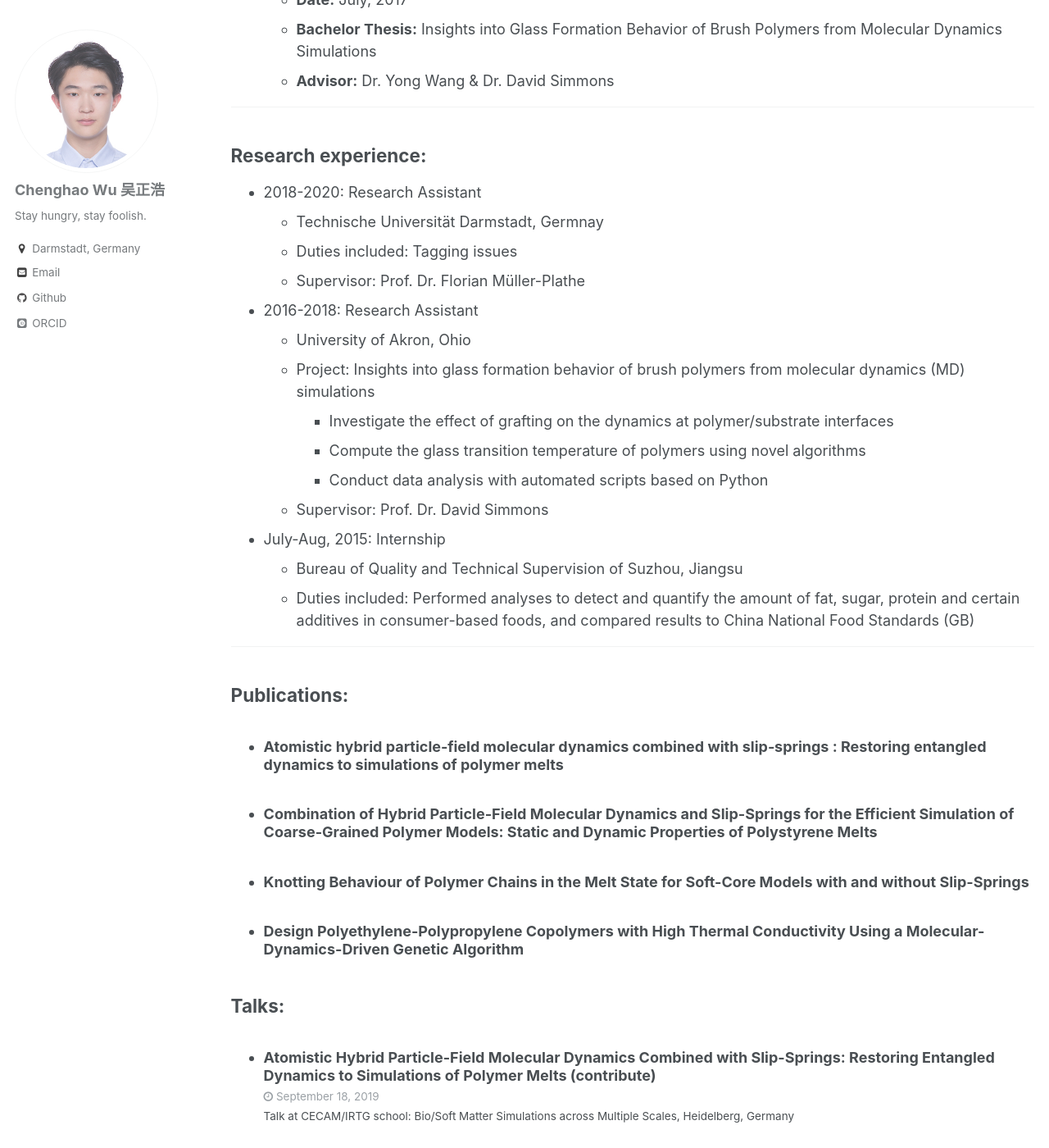
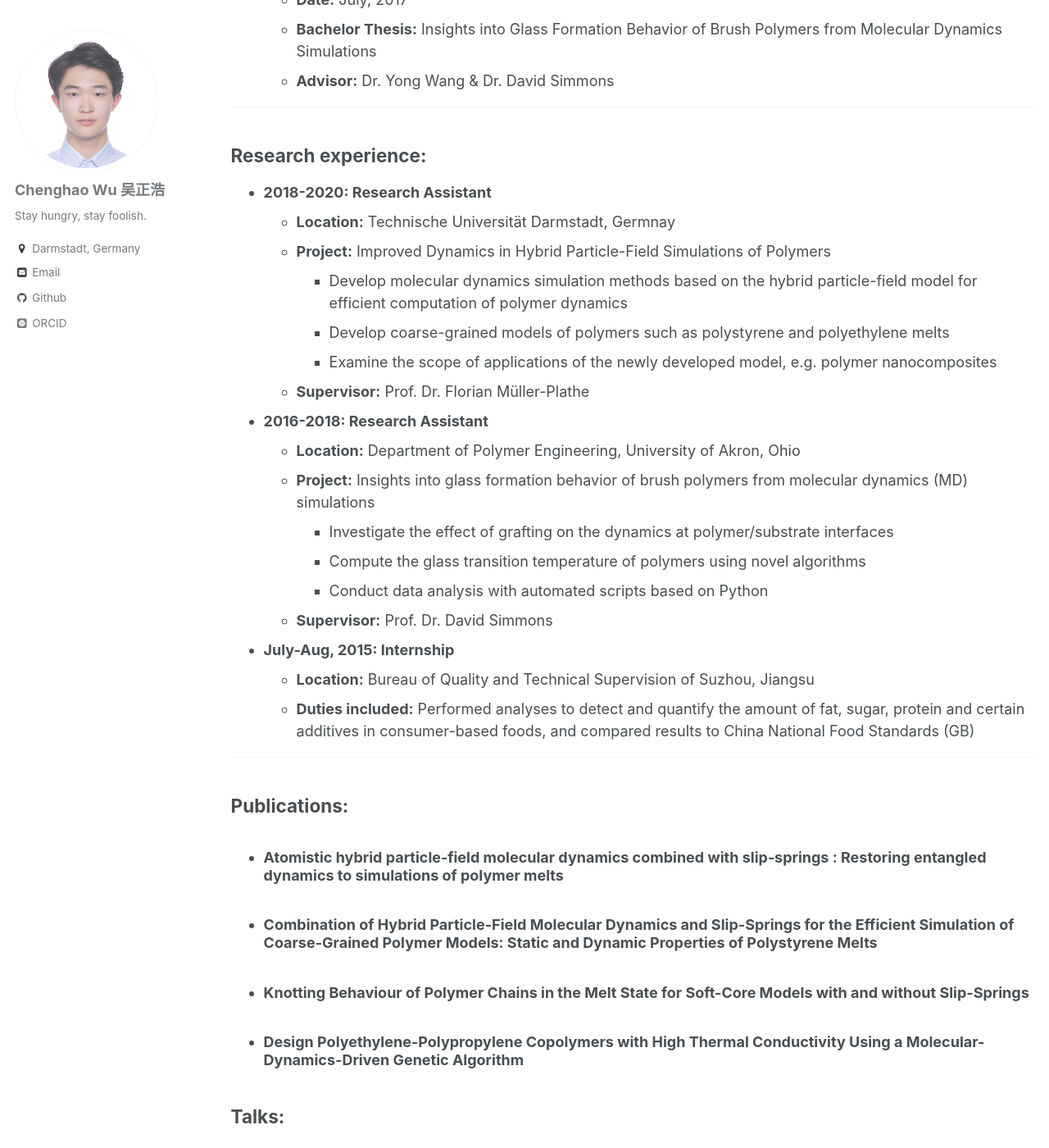
Before and after one commit to Chenghao-Wu/Chenghao-Wu.github.io, a Jekyll site: the page built from _pages/cv.md, in a window 1280 px wide and 1400 px high, scrolled down 706 px. Shown: the whole window at 82% size. Built offline with Jekyll 4.4.1, drawn with Linux system fonts in a browser that asks for light colours; some web fonts are replaced.

Commit message:
update 17

```diff
--- a/_pages/cv.md
+++ b/_pages/cv.md
@@ -37,22 +37,25 @@ Education:
 
 Research experience:
 ------
-* 2018-2020: Research Assistant
-  * Technische Universität Darmstadt, Germnay
-  * Duties included: Tagging issues
-  * Supervisor: Prof. Dr. Florian Müller-Plathe
+* **2018-2020: Research Assistant**
+  * **Location:** Technische Universität Darmstadt, Germnay
+  * **Project:** Improved Dynamics in Hybrid Particle-Field Simulations of Polymers
+    * Develop molecular dynamics simulation methods based on the hybrid particle-field model for efficient computation of polymer dynamics
+    * Develop coarse-grained models of polymers such as polystyrene and polyethylene melts
+    * Examine the scope of applications of the newly developed model, e.g. polymer nanocomposites
+  * **Supervisor:** Prof. Dr. Florian Müller-Plathe
 
-* 2016-2018: Research Assistant
-  * University of Akron, Ohio
-  * Project: Insights into glass formation behavior of brush polymers from molecular dynamics (MD) simulations
+* **2016-2018: Research Assistant**
+  * **Location:** Department of Polymer Engineering, University of Akron, Ohio
+  * **Project:** Insights into glass formation behavior of brush polymers from molecular dynamics (MD) simulations
     * Investigate the effect of grafting on the dynamics at polymer/substrate interfaces
     * Compute the glass transition temperature of polymers using novel algorithms
     * Conduct data analysis with automated scripts based on Python
-  * Supervisor: Prof. Dr. David Simmons
+  * **Supervisor:** Prof. Dr. David Simmons
 
-* July-Aug, 2015: Internship
-  * Bureau of Quality and Technical Supervision of Suzhou, Jiangsu
-  * Duties included: Performed analyses to detect and quantify the amount of fat, sugar, protein and certain additives in consumer-based foods, and compared results to China National Food Standards (GB)
+* **July-Aug, 2015: Internship**
+  * **Location:** Bureau of Quality and Technical Supervision of Suzhou, Jiangsu
+  * **Duties included:** Performed analyses to detect and quantify the amount of fat, sugar, protein and certain additives in consumer-based foods, and compared results to China National Food Standards (GB)
 
 ---
 
```
